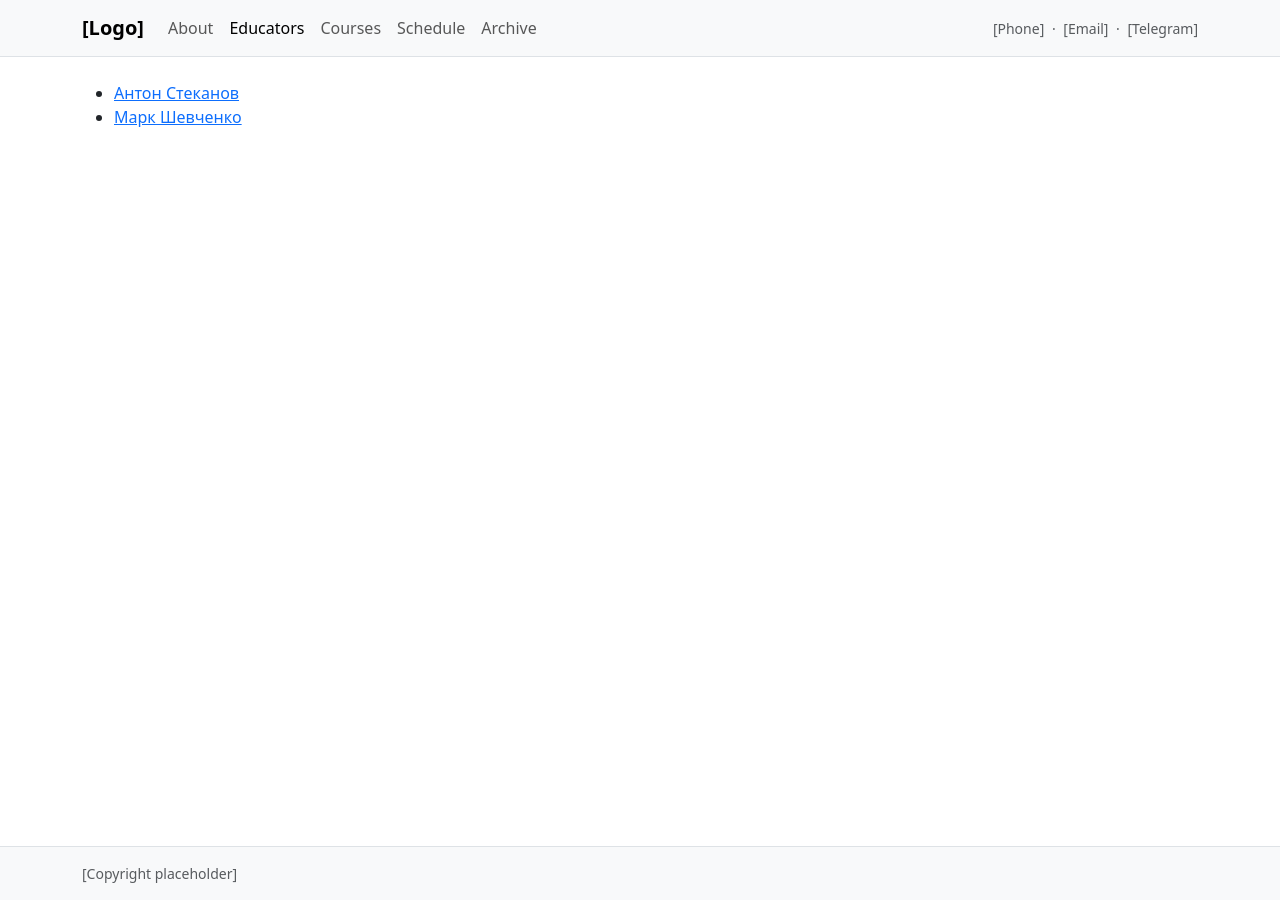
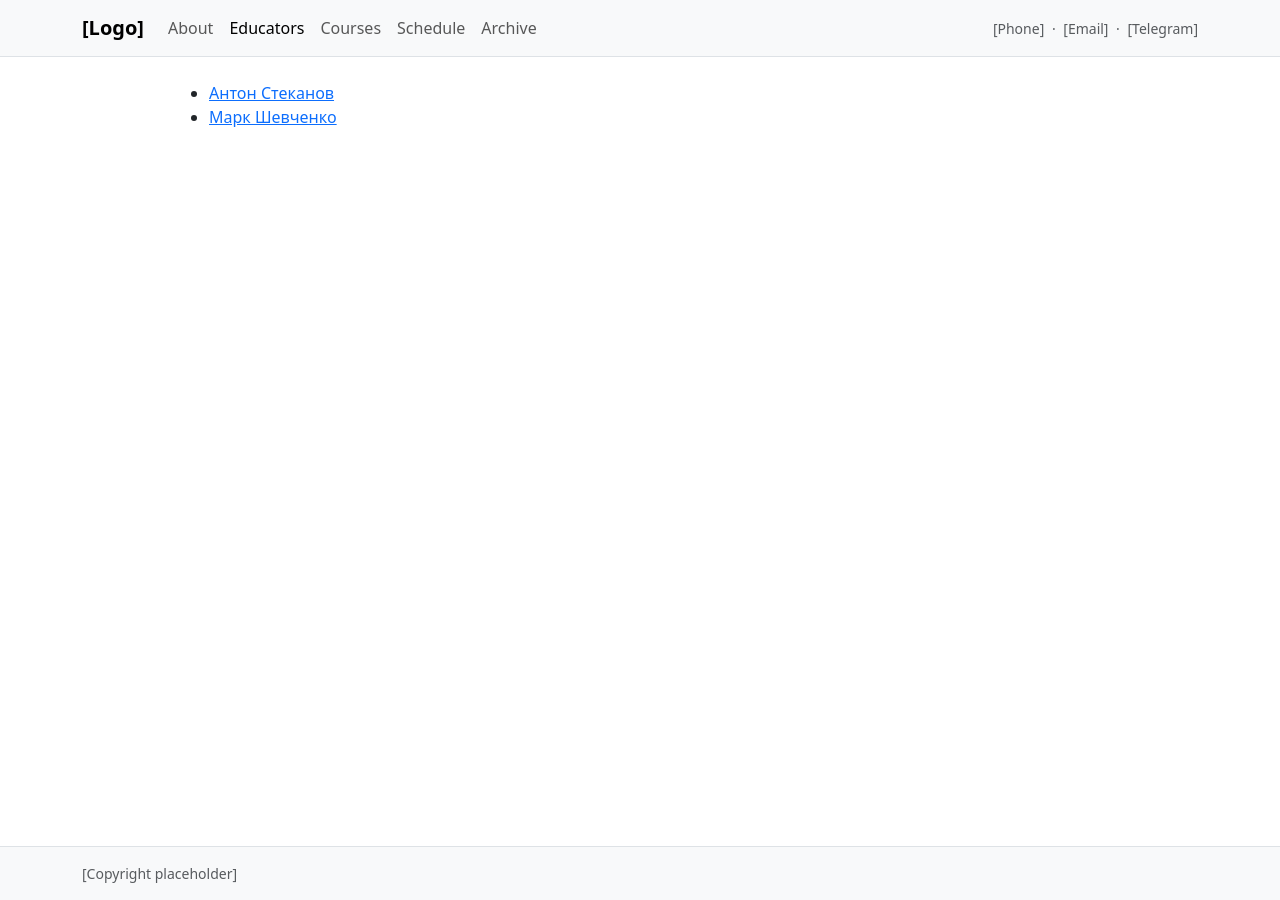
Before and after one commit to devpraktika-ru/devpraktika-ru.github.io, a Jekyll site: the page built from educators/index.md, in a window 1280 px wide. Built offline with Jekyll 4.4.1, drawn with Linux system fonts in a browser that asks for light colours.

Commit message:
Fix max-width for wide screens

```diff
--- a/_layouts/default.html
+++ b/_layouts/default.html
@@ -82,7 +82,11 @@
       </nav>
     </header>
 
-    <main class="container py-4 flex-grow-1">{{ content }}</main>
+    <main class="container py-4 flex-grow-1">
+      <div class="row justify-content-center">
+        <div class="col-12 col-xl-10 col-xxl-8">{{ content }}</div>
+      </div>
+    </main>
 
     <footer class="border-top bg-light mt-auto py-3">
       <div class="container">
```
